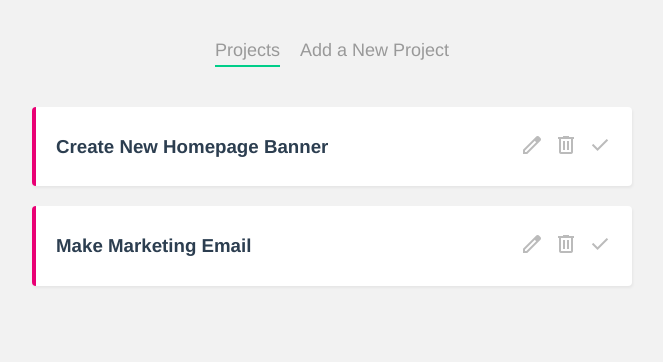
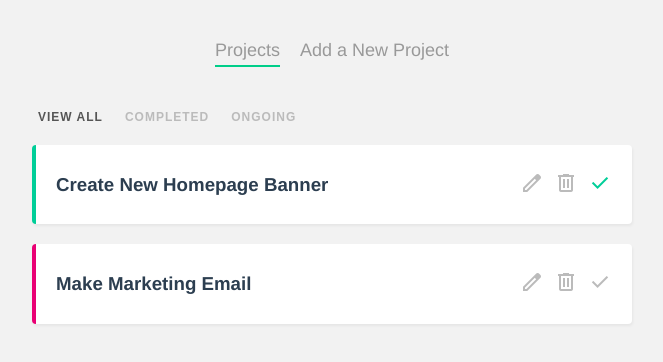
Before and after one commit to KDA-Coding/Vue_Firebase_Learning, a Vue app in the folder Ch8/project-planner/: page / in a window 1280 px wide. Shown: the top 362 px of the page, without its empty margins (308-971 px from the left). Built offline with nearby package versions, Linux system fonts and the light colour scheme; data requests are answered from the project's data file.

Commit message:
Added Computed Filter Property
Added Computed property to filter project array by completion status.

Allows user to see only completed/incompleted projects or all projects.

```diff
--- a/Ch8/project-planner/data/db.json
+++ b/Ch8/project-planner/data/db.json
@@ -4,7 +4,7 @@
       "id": 1,
       "title": "Create New Homepage Banner",
       "details": "Lorem ipsum dolor it gets better",
-      "complete": false
+      "complete": true
     },
     {
       "id": 2,
--- /dev/null
+++ b/Ch8/project-planner/src/components/FilterNav.vue
@@ -0,0 +1,55 @@
+<template>
+    <nav class="filter-nav">
+        <button
+        @click="updateFilter('all')"
+        :class="{active: current === 'all'}" >View All
+        </button>
+        <button
+        @click="updateFilter('completed')"
+        :class="{active: current === 'completed'}" >Completed
+        </button>
+        <button
+        @click="updateFilter('ongoing')"
+        :class="{active: current === 'ongoing'}" >Ongoing
+        </button>
+    </nav>
+</template>
+
+<script>
+export default {
+
+    props: [
+        'current'
+    ],
+
+    methods: {
+
+        updateFilter(filter) {
+            this.$emit('filterChange', filter)
+        }
+
+    }
+
+}
+</script>
+
+<style>
+
+.filter-nav button {
+    background: none;
+    border: none;
+    color: #bbb;
+    outline: none;
+    font-size: 12px;
+    text-transform: uppercase;
+    margin-right: 10px;
+    letter-spacing: 1px;
+    font-weight: bold;
+    cursor: pointer;
+}
+
+.filter-nav button.active {
+    color: #555;
+}
+
+</style>
--- a/Ch8/project-planner/src/views/HomeView.vue
+++ b/Ch8/project-planner/src/views/HomeView.vue
@@ -1,7 +1,8 @@
 <template>
   <div class="home">
-    <div v-if="projects.length">
-      <div v-for="project in projects" :key="project.id">
+    <FilterNav @filterChange="current = $event" :current="current" />
+    <div v-if="filteredProjects.length">
+      <div v-for="project in filteredProjects" :key="project.id">
           <SingleProject :project="project" @delete="handleDelete" @complete="handleComplete"/>
       </div>
     </div>
@@ -9,19 +10,23 @@
 </template>
 
 <script>
+// Challenge
+// - When the filter changes (current), only show those projects
+// - E.G. if we click 'completed' only show completed projects
+// - Hint: Use a Computed property called filteredProjects to do this
 
 import SingleProject from '@/components/SingleProject.vue'
+import FilterNav from '@/components/FilterNav.vue'
 
 export default {
 
   name: 'HomeView',
-  components: { SingleProject },
+  components: { SingleProject, FilterNav },
 
   data() {
     return {
-      projects: [
-
-      ]
+      projects: [],
+      current: 'all'
     }
   },
 
@@ -30,6 +35,23 @@ export default {
       .then(res => res.json())
         .then(data => this.projects = data)
         .catch(err => console.log(err.message))
+  },
+
+  computed: {
+
+    filteredProjects() {
+
+      if (this.current === 'completed') {
+        return this.projects.filter((project) => project.complete);
+      }
+
+      if (this.current === 'ongoing') {
+        return this.projects.filter((project) => !project.complete);
+      }
+
+        return this.projects;
+    }
+
   },
 
   methods: {
```
